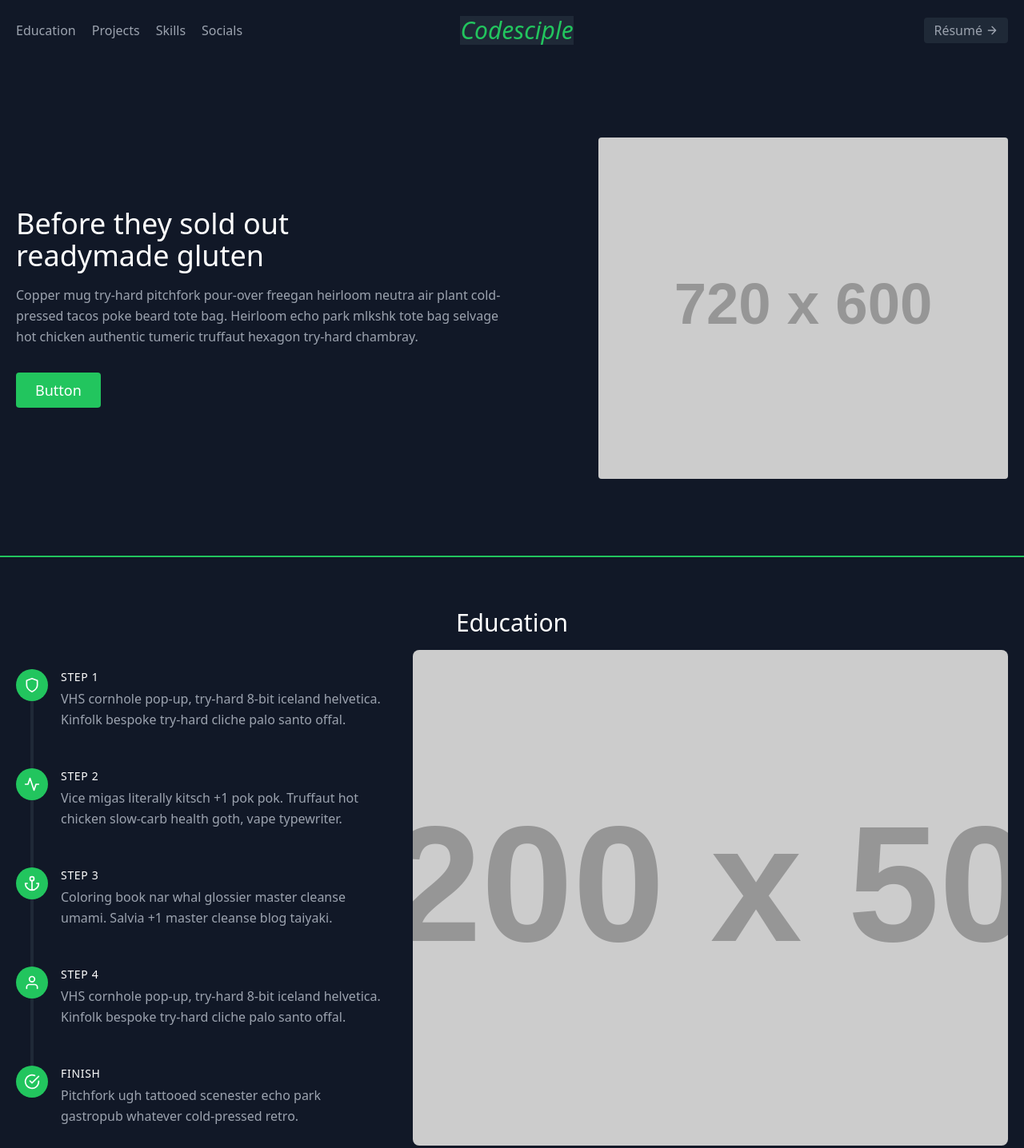
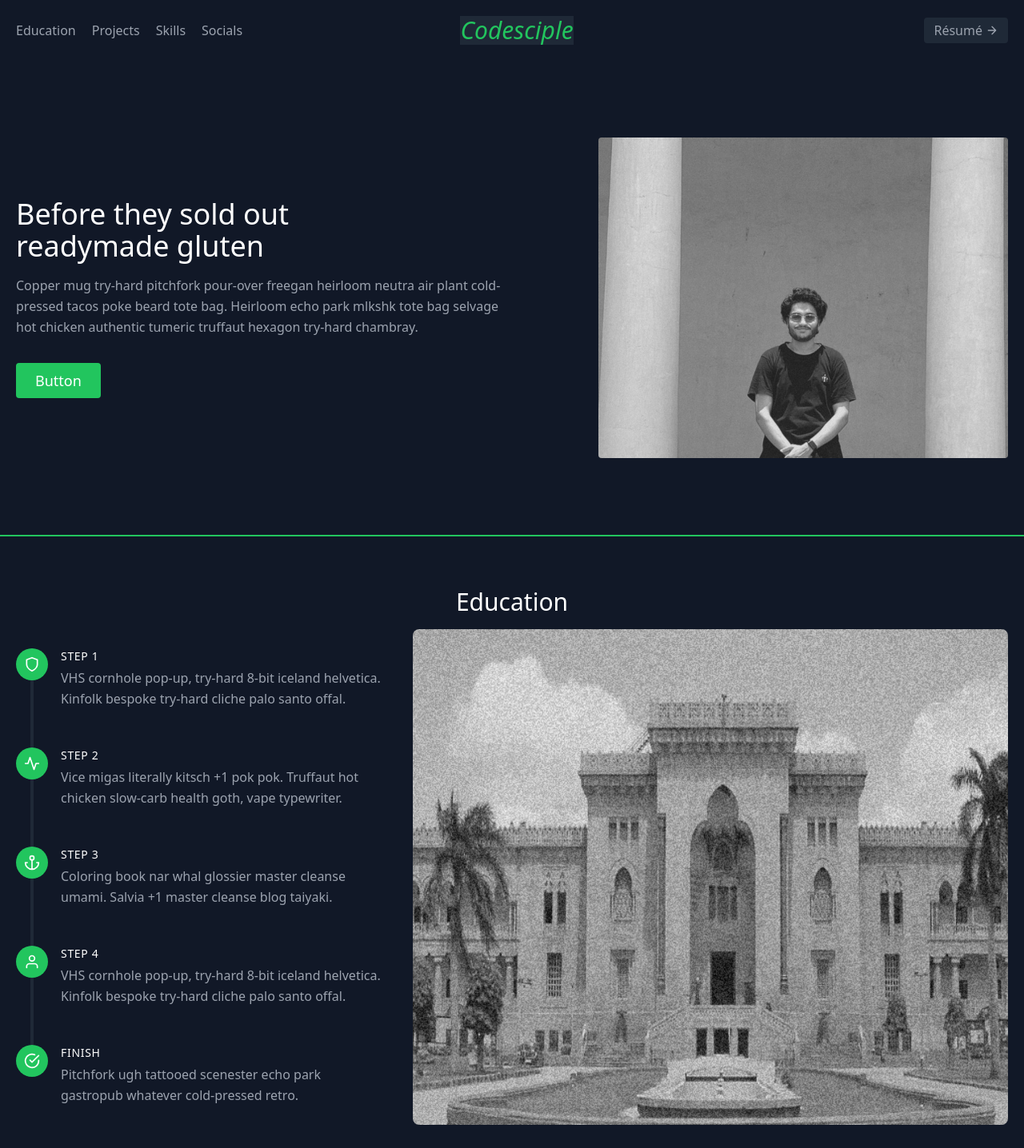
Before and after one commit to codesciple/temPortfolio.github.io, a plain HTML site: page index.html in a window 1280 px wide. Shown: the top 1436 px of the page at 80% size. Drawn offline with nearby package versions, Linux system fonts and the light colour scheme; placeholder pictures from the web are drawn by us.

Commit message:
Trying images

```diff
--- a/index.html
+++ b/index.html
@@ -49,9 +49,10 @@
               <button id="scroll-button" class="inline-flex text-white bg-green-500 border-0 py-2 px-6 focus:outline-none hover:bg-green-600 rounded text-lg">Button</button>
 
             </div>
+
           </div>
           <div class="lg:max-w-lg lg:w-full md:w-1/2 w-5/6">
-            <img class="object-cover object-center rounded" alt="hero" src="https://dummyimage.com/720x600">
+            <img class="object-cover object-center rounded" alt="hero" src="/img/mainProfile.jpeg">
           </div>
         </div>
       </section>
@@ -136,7 +137,7 @@
                 </div>
               </div>
             </div>
-            <img class="lg:w-3/5 md:w-1/2 object-cover object-center rounded-lg md:mt-0 mt-12" src="https://dummyimage.com/1200x500" alt="step">
+            <img class="lg:w-3/5 md:w-1/2 object-cover object-center rounded-lg md:mt-0 mt-12" src="/img/uni.jpeg" alt="step">
           </div>
         </div><button id="scroll-button" class="flex mx-auto mt-16 text-white bg-green-500 border-0 py-2 px-8 focus:outline-none hover:bg-green-600 rounded text-lg">Button</button>
         </div>
```
Also changed, not shown: img/mainProfile.jpeg (added), img/uni.jpeg (added).
